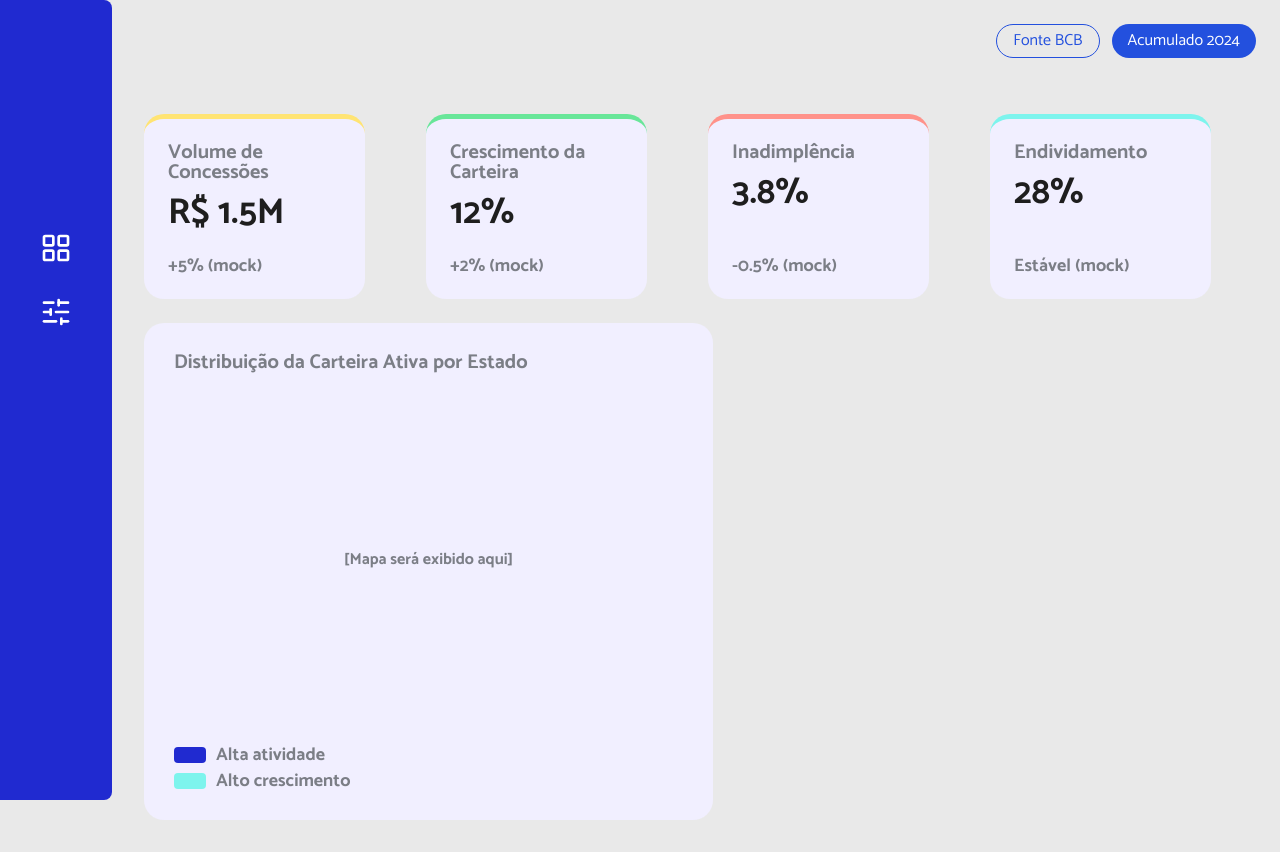
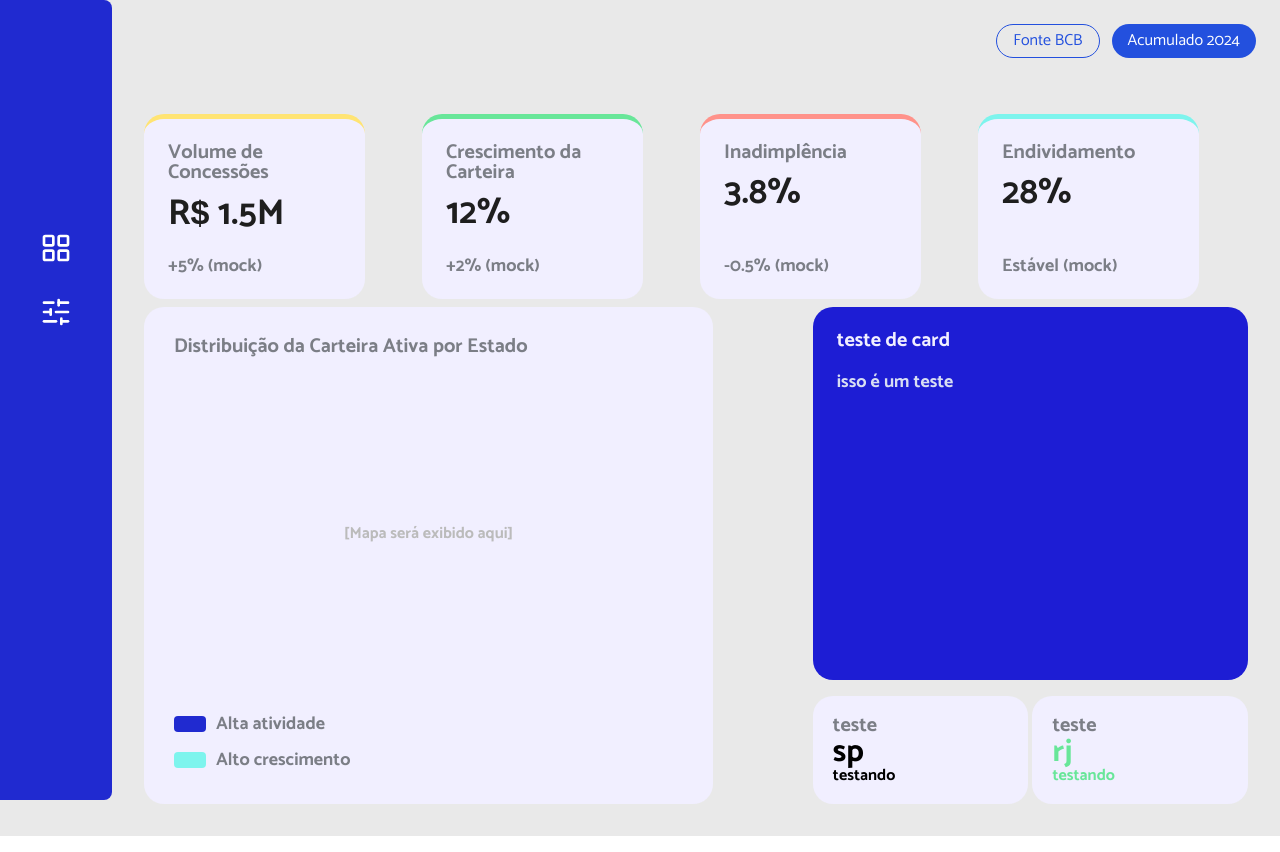
Before and after one commit to TeamMinerva/DM-API, a React (Vite) app in the folder frontend/: page / in a window 1280 px wide. Built offline with nearby package versions, Linux system fonts and the light colour scheme.

Commit message:
feat: substituicao do css por classes tailwind e adicao dos cards insight e highlight

```diff
--- a/frontend/src/components/HighlightCard.tsx
+++ b/frontend/src/components/HighlightCard.tsx
@@ -4,7 +4,7 @@ interface HighlightCardProps {
   title: string;
   stateAbbreviation: string;
   footerText: string;
-  accentColor: string; // #2350DE para o primeiro, #68E699 para o segundo
+  accentColor: string;
 }
 
 const HighlightCard: React.FC<HighlightCardProps> = ({
@@ -13,49 +13,15 @@ const HighlightCard: React.FC<HighlightCardProps> = ({
   footerText,
   accentColor
 }) => {
-  const textStyle: React.CSSProperties = {
-    fontFamily: "'Catamaran', sans-serif",
-    fontWeight: 600,
-    lineHeight: '100%',
-  };
-
   return (
-    <div style={{
-      width: '175px',
-      height: '165px',
-      backgroundColor: '#F1EFFF',
-      borderRadius: '20px',
-      padding: '20px',
-      boxSizing: 'border-box',
-      display: 'flex',
-      flexDirection: 'column',
-      justifyContent: 'space-between',
-      opacity: 1
-    }}>
-      {/* Título */}
-      <span style={{
-        ...textStyle,
-        fontSize: '20px',
-        color: '#7B7E86',
-      }}>
+    <div className="w-full h-full bg-[#F1EFFF] rounded-[20px] p-5 flex flex-col justify-between font-[Catamaran]">
+      <span className="text-xl font-semibold leading-none text-[#7B7E86]">
         {title}
       </span>
-
-      {/* Sigla do Estado */}
-      <span style={{
-        ...textStyle,
-        fontSize: '32px',
-        color: accentColor,
-      }}>
+      <span className="text-[32px] font-semibold leading-none" style={{ color: accentColor }}>
         {stateAbbreviation}
       </span>
-
-      {/* Texto pequeno embaixo */}
-      <span style={{
-        ...textStyle,
-        fontSize: '16px',
-        color: accentColor,
-      }}>
+      <span className="text-base font-semibold leading-none" style={{ color: accentColor }}>
         {footerText}
       </span>
     </div>
--- a/frontend/src/components/InsightCard.tsx
+++ b/frontend/src/components/InsightCard.tsx
@@ -6,41 +6,14 @@ interface InsightCardProps {
 }
 
 const InsightCard: React.FC<InsightCardProps> = ({ title, description }) => {
-  const containerStyle: React.CSSProperties = {
-    width: '368px',
-    height: '317px',
-    backgroundColor: '#1D1DD4',
-    borderRadius: '20px',
-    padding: '24px',
-    boxSizing: 'border-box',
-    display: 'flex',
-    flexDirection: 'column',
-    gap: '20px',
-    fontFamily: "'Catamaran', sans-serif",
-    opacity: 1
-  };
-
-  const titleStyle: React.CSSProperties = {
-    fontSize: '20px',
-    fontWeight: 600,
-    lineHeight: '100%',
-    color: '#F1EFFF',
-    margin: 0
-  };
-
-  const descriptionStyle: React.CSSProperties = {
-    fontSize: '18px',
-    fontWeight: 600,
-    lineHeight: '130%', // Ajuste leve para legibilidade no modo justify
-    color: '#D8DEF3',
-    textAlign: 'justify',
-    margin: 0
-  };
-
   return (
-    <div style={containerStyle}>
-      <h3 style={titleStyle}>{title}</h3>
-      <p style={descriptionStyle}>{description}</p>
+    <div className="w-full h-full bg-[#1D1DD4] rounded-[20px] p-6 flex flex-col gap-5 box-border font-[Catamaran]">
+      <h3 className="text-xl font-semibold leading-none text-[#F1EFFF] m-0">
+        {title}
+      </h3>
+      <p className="text-lg font-semibold leading-[130%] text-[#D8DEF3] text-justify m-0">
+        {description}
+      </p>
     </div>
   );
 };
--- a/frontend/src/components/KpiCard.tsx
+++ b/frontend/src/components/KpiCard.tsx
@@ -2,58 +2,43 @@ import React from 'react';
 
 interface KpiCardProps {
   label: string;
-  value: string | number; // Aceita string para casos como "6,2T" ou número para formatar
+  value: string | number;
   footerText: string;
   borderColor: string;
 }
 
+const renderValue = (value: string | number) => {
+  if (typeof value === 'number') {
+    return <>{value.toLocaleString('pt-BR')}</>;
+  }
+
+  const match = value.match(/^(R)(\$)(.*)$/);
+  if (match) {
+    return (
+      <>
+        {match[1]}
+        <span className="font-[Arial] text-[34px]">{match[2]}</span>
+        {match[3]}
+      </>
+    );
+  }
+
+  return <>{value}</>;
+};
+
 const KpiCard: React.FC<KpiCardProps> = ({ label, value, footerText, borderColor }) => {
   return (
-    <div style={{
-      width: '221px',
-      height: '185px',
-      backgroundColor: '#F1EFFF',
-      borderRadius: '20px',
-      borderTop: `5px solid ${borderColor}`,
-      display: 'flex',
-      flexDirection: 'column',
-      padding: '24px',
-      boxSizing: 'border-box',
-      fontFamily: "'Catamaran', sans-serif",
-      opacity: 1
-    }}>
-      {/* Label (Título Principal) */}
-      <span style={{
-        fontSize: '20px',
-        fontWeight: 600,
-        lineHeight: '100%',
-        color: '#7B7E86',
-        marginBottom: '12px',
-        display: 'block'
-      }}>
+    <div
+      className="w-[221px] h-[185px] bg-[#F1EFFF] rounded-[20px] flex flex-col p-6 box-border font-[Catamaran]"
+      style={{ borderTop: `5px solid ${borderColor}` }}
+    >
+      <span className="text-xl font-semibold leading-none text-[#7B7E86] mb-3 block">
         {label}
       </span>
-
-      {/* Valor Principal (Números Grandes) */}
-      <span style={{
-        fontSize: '36px',
-        fontWeight: 600,
-        lineHeight: '100%',
-        color: '#1E1E1E',
-        marginBottom: 'auto',
-        display: 'block'
-      }}>
-        {typeof value === 'number' ? value.toLocaleString('pt-BR') : value}
+      <span className="text-[36px] font-semibold leading-none text-[#1E1E1E] mb-auto block">
+        {renderValue(value)}
       </span>
-
-      {/* Escrita da parte de baixo menor */}
-      <span style={{
-        fontSize: '18px',
-        fontWeight: 600,
-        lineHeight: '100%',
-        color: '#7B7E86',
-        display: 'block'
-      }}>
+      <span className="text-lg font-semibold leading-none text-[#7B7E86] block">
         {footerText}
       </span>
     </div>
--- a/frontend/src/components/MapContainer.tsx
+++ b/frontend/src/components/MapContainer.tsx
@@ -1,71 +1,23 @@
 import React from 'react';
 
 const MapContainer: React.FC = () => {
-  const textStyle: React.CSSProperties = {
-    fontFamily: "'Catamaran', sans-serif",
-    fontWeight: 600,
-    lineHeight: '100%',
-    color: '#7B7E86',
-  };
-
-  const legendItemStyle: React.CSSProperties = {
-    display: 'flex',
-    alignItems: 'center',
-    gap: '10px',
-    fontSize: '18px',
-    ...textStyle
-  };
-
-  const colorBlockStyle = (color: string): React.CSSProperties => ({
-    width: '32px',
-    height: '16px',
-    backgroundColor: color,
-    borderRadius: '4px'
-  });
-
   return (
-    <div style={{
-      width: '569px',
-      height: '497px',
-      backgroundColor: '#F1EFFF',
-      borderRadius: '20px',
-      padding: '30px',
-      boxSizing: 'border-box',
-      display: 'flex',
-      flexDirection: 'column',
-      justifyContent: 'space-between',
-      position: 'relative'
-    }}>
-      {/* Título do Container */}
-      <h3 style={{
-        fontSize: '20px',
-        margin: 0,
-        ...textStyle
-      }}>
+    <div className="w-[569px] h-[497px] bg-[#F1EFFF] rounded-[20px] p-[30px] box-border flex flex-col justify-between relative font-[Catamaran]">
+      <h3 className="text-xl font-semibold leading-none text-[#7B7E86] m-0">
         Distribuição da Carteira Ativa por Estado
       </h3>
 
-      {/* Espaço do Mapa (Placeholder) */}
-      <div style={{
-        flex: 1,
-        display: 'flex',
-        alignItems: 'center',
-        justifyContent: 'center',
-        fontSize: '16px',
-        color: '#BBB',
-        ...textStyle
-      }}>
+      <div className="flex-1 flex items-center justify-center text-base font-semibold text-[#BBB]">
         [Mapa será exibido aqui]
       </div>
 
-      {/* Legenda do Mapa */}
-      <div style={{ display: 'flex', flexDirection: 'column', gap: '8px' }}>
-        <div style={legendItemStyle}>
-          <div style={colorBlockStyle('#202AD0')} />
+      <div className="flex flex-col gap-2">
+        <div className="flex items-center gap-[10px] text-lg font-semibold text-[#7B7E86]">
+          <div className="w-8 h-4 bg-[#202AD0] rounded-[4px]" />
           <span>Alta atividade</span>
         </div>
-        <div style={legendItemStyle}>
-          <div style={colorBlockStyle('#7DF4ED')} />
+        <div className="flex items-center gap-[10px] text-lg font-semibold text-[#7B7E86]">
+          <div className="w-8 h-4 bg-[#7DF4ED] rounded-[4px]" />
           <span>Alto crescimento</span>
         </div>
       </div>
--- a/frontend/src/pages/Home.tsx
+++ b/frontend/src/pages/Home.tsx
@@ -1,21 +1,20 @@
-import Sidebar from "../components/Sidebar"
-import Topbar from "../components/Topbar"
-import KpiCard from "../components/KpiCard" // Note que aqui tiramos as chaves {}
-import MapContainer from "../components/MapContainer" // Importando o MapContainer que ela criou
+import Sidebar from "../components/Sidebar";
+import Topbar from "../components/Topbar";
+import KpiCard from "../components/KpiCard";
+import MapContainer from "../components/MapContainer";
+import InsightCard from "../components/InsightCard";
+import HighlightCard from "../components/HighlightCard";
 
 export default function Home() {
   return (
     <div className="flex min-h-screen bg-[#e9e9e9]">
       <Sidebar />
-
       <div className="flex-1">
         <Topbar />
 
         <main className="p-8">
-          <div className="flex flex-col gap-6">
-
-            {/* Linha com os 4 KpiCards ajustados para as novas props da sua amiga */}
-            <div className="grid grid-cols-1 md:grid-cols-2 lg:grid-cols-4 gap-6">
+          <div className="flex flex-col gap-2">
+            <div className="grid grid-cols-1 md:grid-cols-2 lg:grid-cols-4 gap-2">
               <KpiCard
                 label="Volume de Concessões"
                 value="R$ 1.5M"
@@ -42,14 +41,35 @@ export default function Home() {
               />
             </div>
 
-            {/* O MapContainer oficial ocupando a parte de baixo */}
-            <div className="w-full">
-               <MapContainer />
+            <div className="flex gap-4 items-stretch">
+              <div className="flex-[3]">
+                <MapContainer />
+              </div>
+
+              <div className="flex-[2] flex flex-col gap-4">
+                <InsightCard
+                  title="teste de card"
+                  description="isso é um teste"
+                />
+                <div className="grid grid-cols-2 gap-1">
+                  <HighlightCard
+                    title="teste"
+                    stateAbbreviation="sp"
+                    footerText="testando"
+                    accentColor=""
+                  />
+                  <HighlightCard
+                    title="teste"
+                    stateAbbreviation="rj"
+                    footerText="testando"
+                    accentColor="#68E699"
+                  />
+                </div>
+              </div>
             </div>
-
           </div>
         </main>
       </div>
     </div>
-  )
+  );
 }
```
